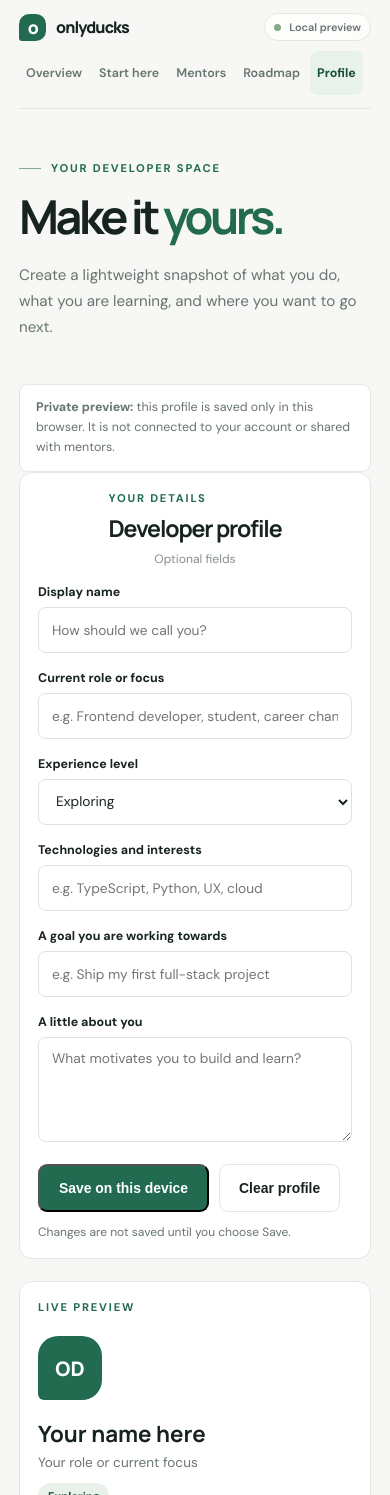
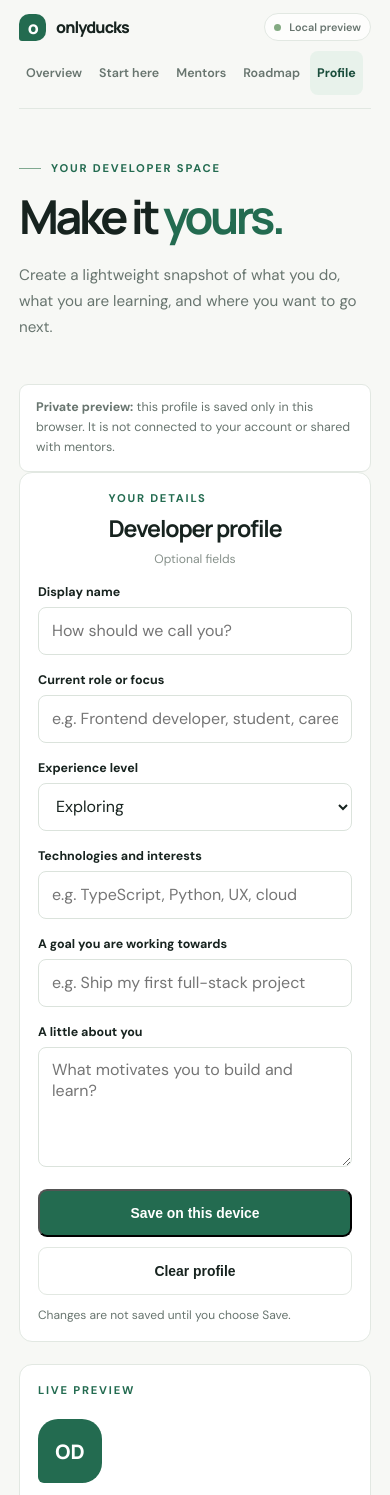
Before and after one commit to CWM-du/OnlyDucks, a Next.js app: page /profile in a window 390 px wide. Shown: the top 1495 px of the page. Built offline with nearby package versions, Linux system fonts and the light colour scheme.

Commit message:
style(DEV03): refine form controls and touch targets

```diff
--- a/src/app/globals.css
+++ b/src/app/globals.css
@@ -352,3 +352,51 @@ h1, h2, h3, p { overflow-wrap: break-word; }
     box-shadow: none;
   }
 }
+
+
+/* DEV03: consistent form controls and touch targets */
+.form-control {
+  min-width: 0;
+  transition: border-color .16s ease, box-shadow .16s ease;
+}
+.form-control:hover:not(:disabled) {
+  border-color: #b8cbbd;
+}
+.form-control:focus-visible {
+  border-color: #6eaa87;
+  box-shadow: 0 0 0 1px #6eaa87;
+}
+.form-control:disabled {
+  background: #f3f5f2;
+  color: #87918b;
+  cursor: not-allowed;
+}
+.form-actions .button,
+.onboarding-item .card-link {
+  min-height: 44px;
+}
+.onboarding-check,
+.roadmap-task {
+  min-height: 44px;
+}
+.onboarding-check input,
+.roadmap-task input {
+  width: 20px;
+  height: 20px;
+}
+@media (max-width: 620px) {
+  .form-control {
+    min-height: 48px;
+    font-size: 16px;
+  }
+  .form-textarea {
+    min-height: 120px;
+  }
+  .form-actions {
+    align-items: stretch;
+  }
+  .form-actions .button {
+    flex: 1 1 100%;
+    min-height: 48px;
+  }
+}
```
